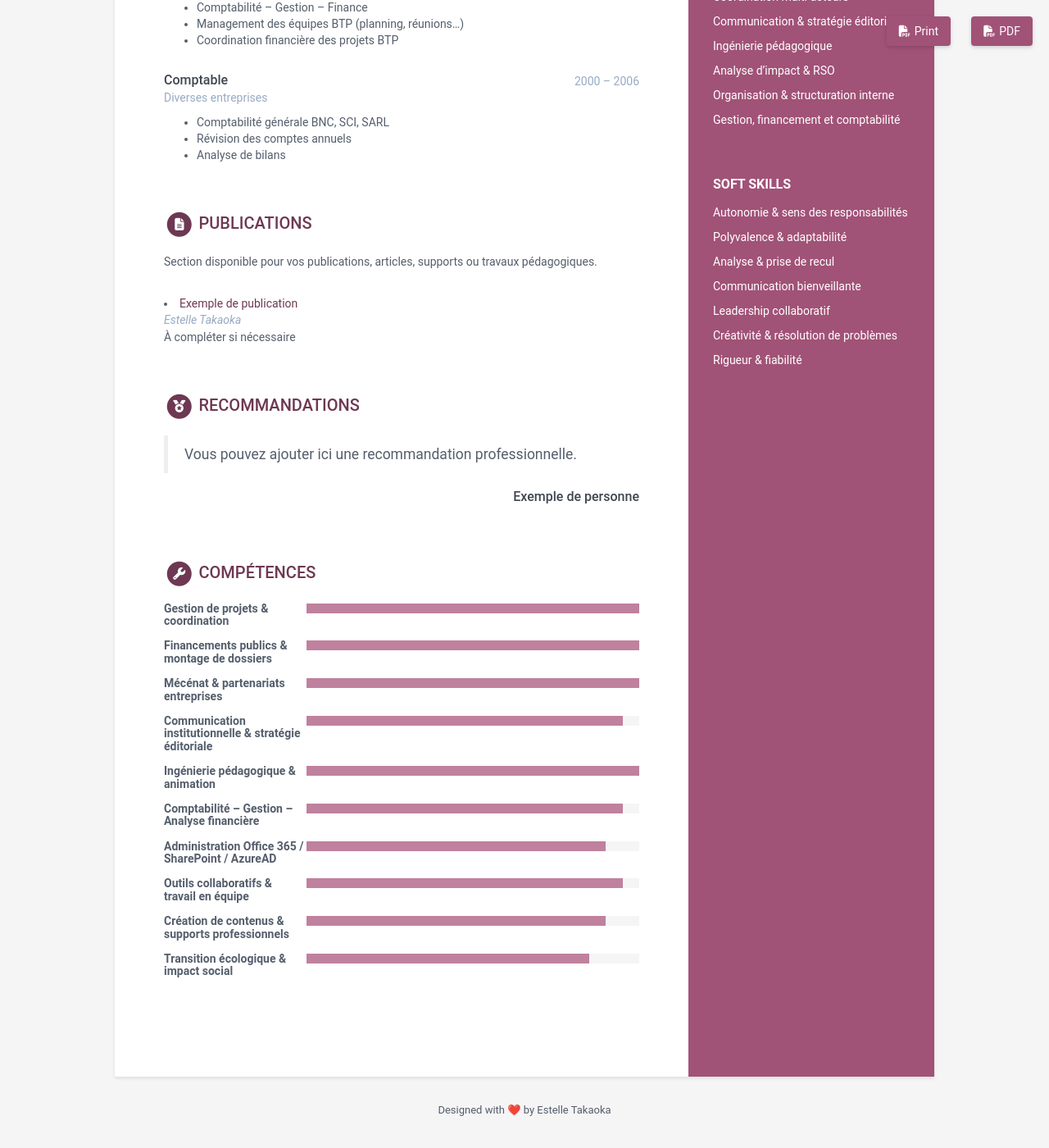
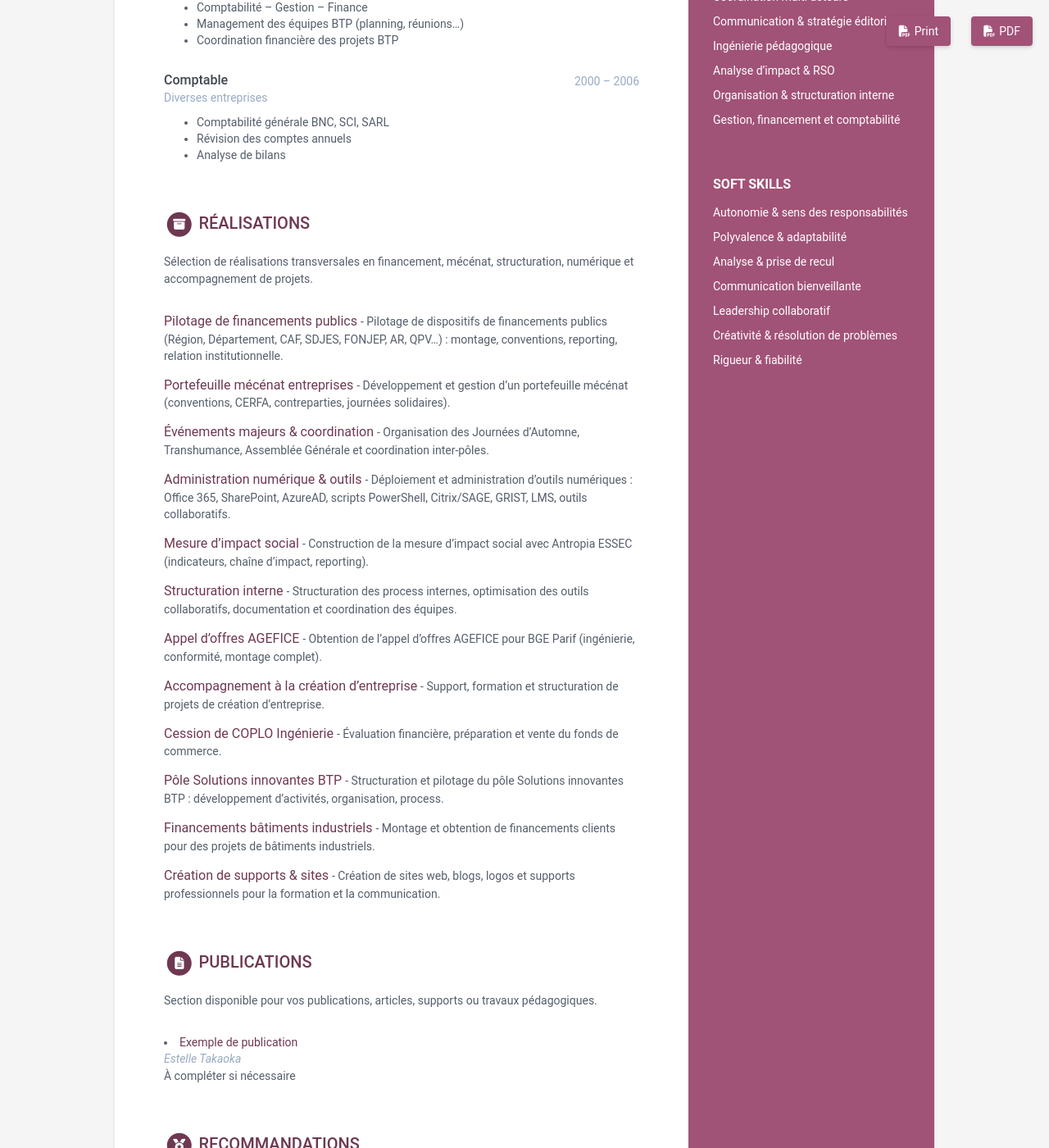
Before and after one commit to estellekelak/online-cv, a Jekyll site: the page built from index.html, in a window 1280 px wide and 1400 px high, scrolled down 1687 px. Shown: the whole window at 82% size. Built offline with Jekyll 4.4.1, drawn with Linux system fonts in a browser that asks for light colours.

Commit message:
Update data.yml

```diff
--- a/_data/data.yml
+++ b/_data/data.yml
@@ -251,21 +251,59 @@ skills:
       level: 85%
 
 
-projets:
+projects:
   title: Réalisations
   intro: >
-    - title: Pilotage de dispositifs de financements publics (Région, Département, CAF, SDJES, FONJEP, AR, QPV…) | montage, conventions, reporting, relation institutionnelle.
-    - title: Développement et gestion d’un portefeuille mécénat entreprises (conventions, CERFA, contreparties, journées solidaires).
-    - title: Organisation d’événements majeurs (Journées d’Automne, Transhumance, Assemblée Générale) et coordination inter‑pôles.
-    - title: Déploiement et administration d’outils numériques | Office 365, SharePoint, AzureAD, scripts PowerShell, Citrix/SAGE, GRIST, LMS, outils collaboratifs.
-    - title: Construction de la mesure d’impact social avec Antropia ESSEC (indicateurs, chaîne d’impact, reporting).
-    - title: Structuration des process internes, optimisation des outils collaboratifs, documentation et coordination des équipes.
-    - title: Obtention de l’appel d’offres AGEFICE pour BGE Parif (ingénierie, conformité, montage complet).
-    - title: Accompagnement à la création d’entreprise | support, formation, structuration des projets.
-    - title: Cession de COPLO Ingénierie | évaluation financière, préparation et vente du fonds de commerce.
-    - title: Structuration et pilotage du pôle “Solutions innovantes BTP” | développement d’activités, organisation, process.
-    - title: Montage et obtention de financements clients pour des projets de bâtiments industriels.
-    - title: Création de sites web, blogs, logos et supports professionnels pour la formation et la communication.
+    Sélection de réalisations transversales en financement, mécénat, structuration, numérique et accompagnement de projets.
+  assignments:
+    - title: Pilotage de financements publics
+      link: "#"
+      tagline: "Pilotage de dispositifs de financements publics (Région, Département, CAF, SDJES, FONJEP, AR, QPV…) : montage, conventions, reporting, relation institutionnelle."
+
+    - title: Portefeuille mécénat entreprises
+      link: "#"
+      tagline: "Développement et gestion d’un portefeuille mécénat (conventions, CERFA, contreparties, journées solidaires)."
+
+    - title: Événements majeurs & coordination
+      link: "#"
+      tagline: "Organisation des Journées d’Automne, Transhumance, Assemblée Générale et coordination inter‑pôles."
+
+    - title: Administration numérique & outils
+      link: "#"
+      tagline: "Déploiement et administration d’outils numériques : Office 365, SharePoint, AzureAD, scripts PowerShell, Citrix/SAGE, GRIST, LMS, outils collaboratifs."
+
+    - title: Mesure d’impact social
+      link: "#"
+      tagline: "Construction de la mesure d’impact social avec Antropia ESSEC (indicateurs, chaîne d’impact, reporting)."
+
+    - title: Structuration interne
+      link: "#"
+      tagline: "Structuration des process internes, optimisation des outils collaboratifs, documentation et coordination des équipes."
+
+    - title: Appel d’offres AGEFICE
+      link: "#"
+      tagline: "Obtention de l’appel d’offres AGEFICE pour BGE Parif (ingénierie, conformité, montage complet)."
+
+    - title: Accompagnement à la création d’entreprise
+      link: "#"
+      tagline: "Support, formation et structuration de projets de création d’entreprise."
+
+    - title: Cession de COPLO Ingénierie
+      link: "#"
+      tagline: "Évaluation financière, préparation et vente du fonds de commerce."
+
+    - title: Pôle Solutions innovantes BTP
+      link: "#"
+      tagline: "Structuration et pilotage du pôle Solutions innovantes BTP : développement d’activités, organisation, process."
+
+    - title: Financements bâtiments industriels
+      link: "#"
+      tagline: "Montage et obtention de financements clients pour des projets de bâtiments industriels."
+
+    - title: Création de supports & sites
+      link: "#"
+      tagline: "Création de sites web, blogs, logos et supports professionnels pour la formation et la communication."
+
 
 
 publications:
```
